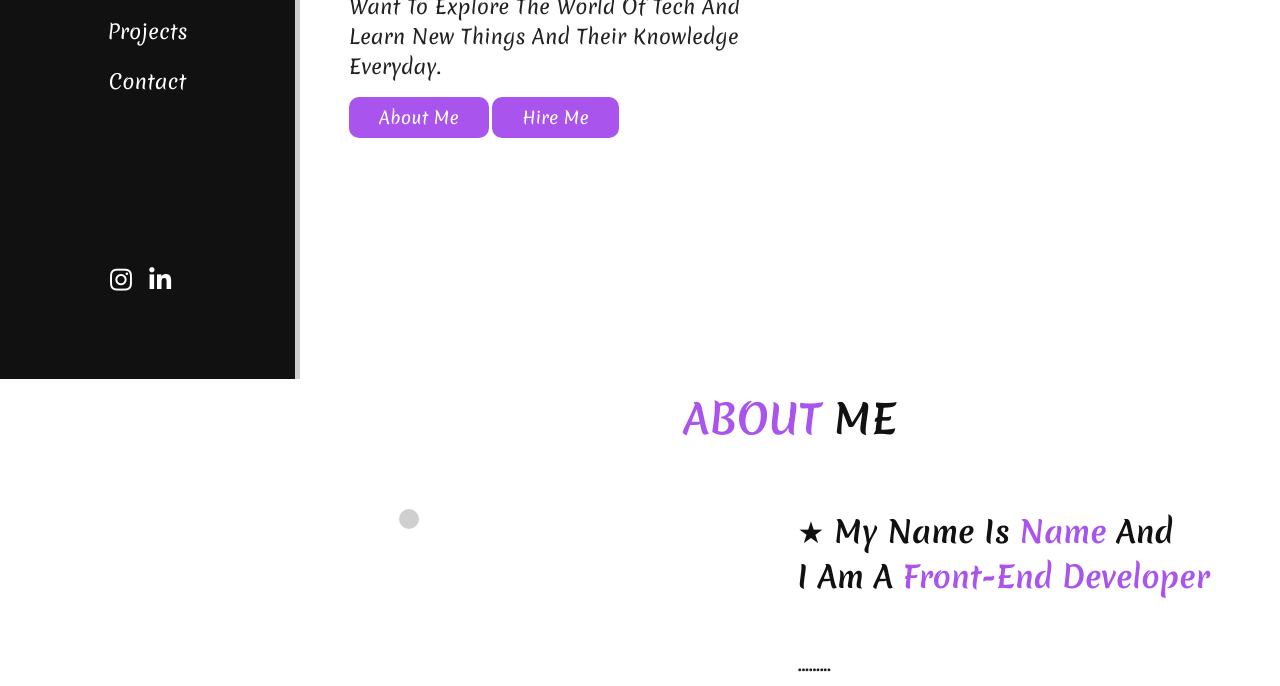
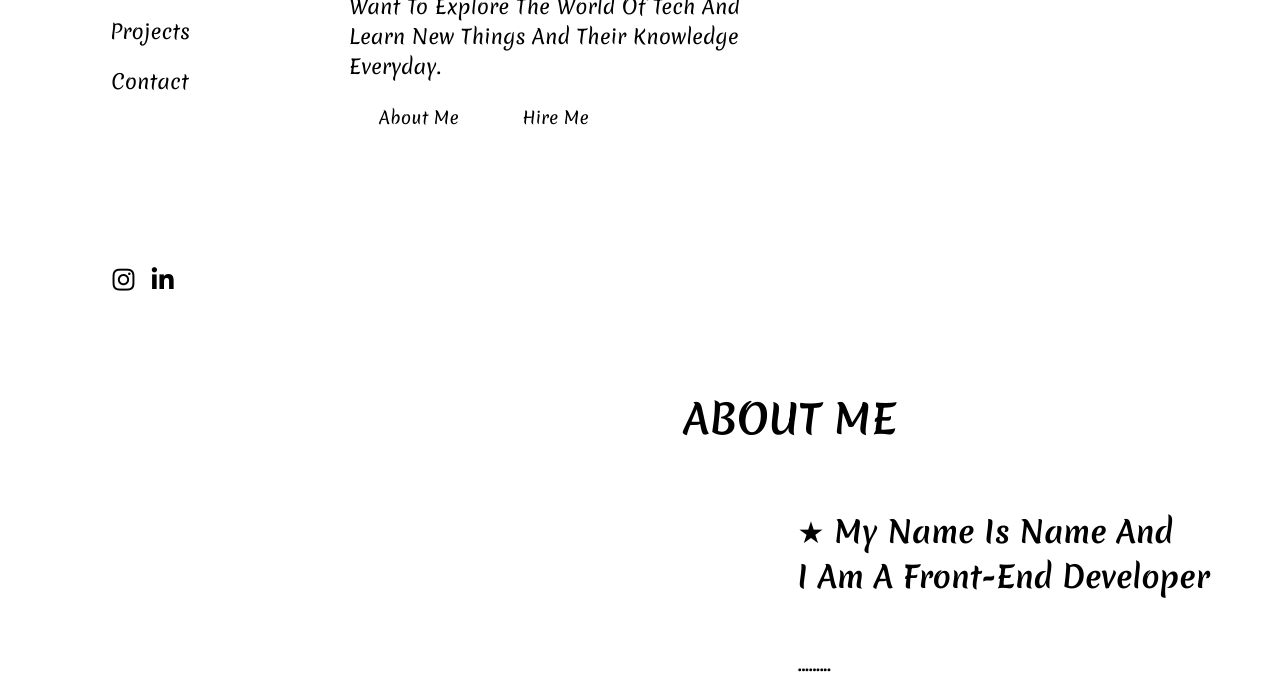
Before and after one commit to Sania-52/my_portfolio_website, a plain HTML site: page index.html in a window 1280 px wide. Shown: the part 421-1107 px from the top of the page. Drawn offline with Linux system fonts and the light colour scheme.

Commit message:
Update style.css

```diff
--- a/style.css
+++ b/style.css
@@ -1,10 +1,6 @@
 :root{
-        /*__________ Light Theme _________ */
-        --white_color: #ffffff;
-        --main_color: #a955ed;
-        --black_color: #111111;
-        --shadow_color: #cfcfcf;
-        --text_color: #222222;
+        /*__________ Light Theme _________
+        Feel free to use your fav color codes */
 }
 *{
     margin: 0;
@@ -28,11 +24,7 @@ body{
     padding-left: 30rem;
 }
 body.active{
-    --white_color: #111111;
-    --main_color: #a955ed;
-    --black_color: #ffffff;
-    --shadow_color: #050505;
-    --text_color: #f3f3f3;
+    /*Feel free to use your fav color codes */
 }
 section{
     padding: 1rem 5%;
```
